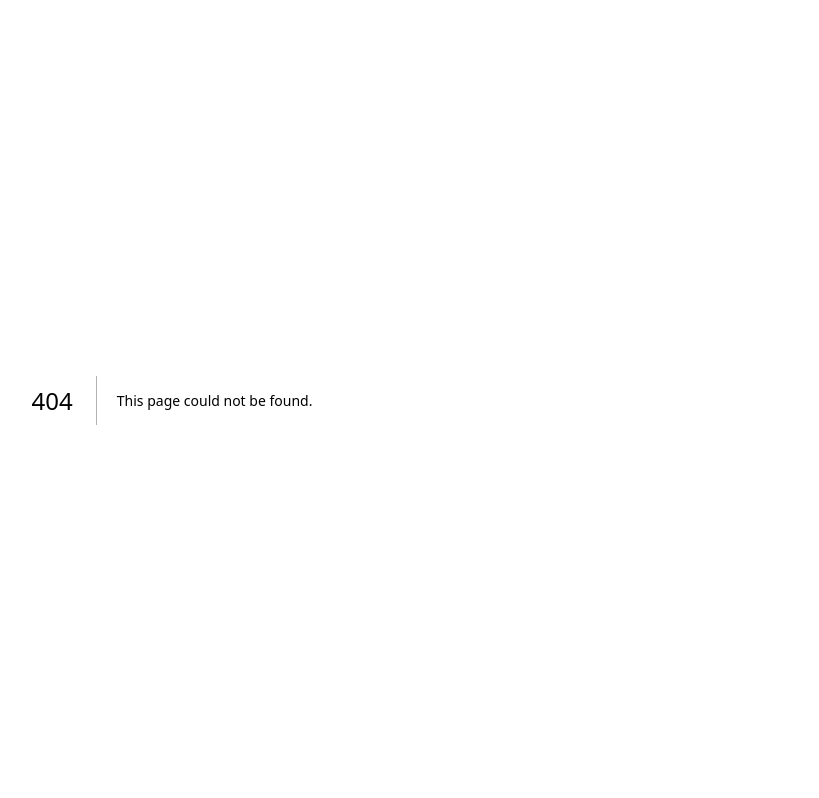
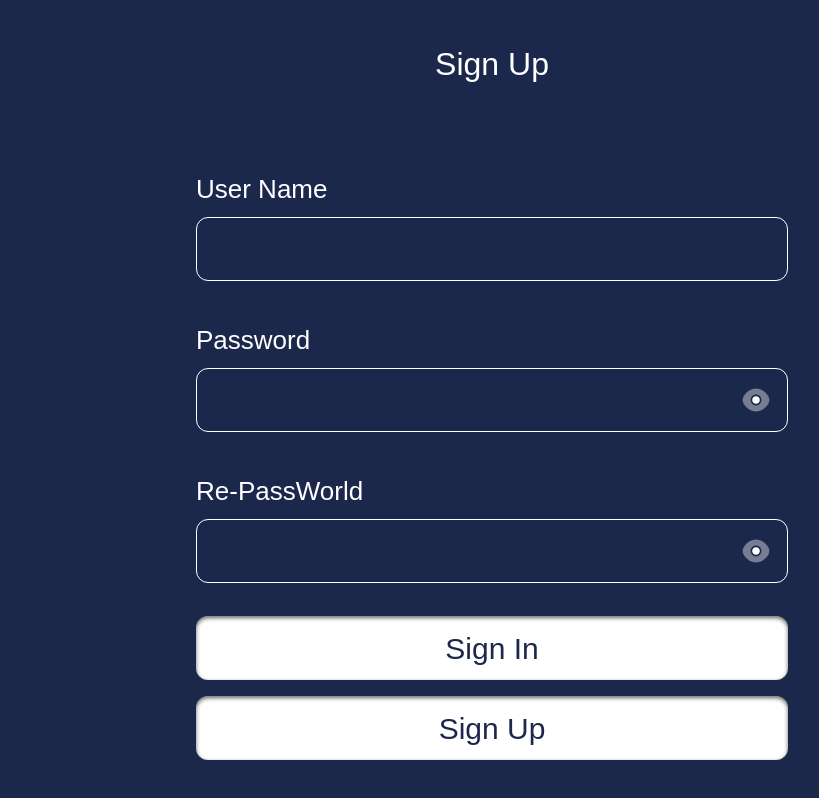
Before and after one commit to m-ehsan81/jc-app, a Next.js app: page /sign-up in a window 1280 px wide. Before the commit this address had no page. Shown: the whole page, without its empty margins (148-967 px from the left). Built offline with nearby package versions, Linux system fonts and the light colour scheme; a web font is replaced by a local one.

Commit message:
create sign up page, create auth wrapper and use in sign-up and use in sign-in page

```diff
--- a/src/app/sign-in/page.tsx
+++ b/src/app/sign-in/page.tsx
@@ -1,28 +1,15 @@
-"use client";
+import AuthWrapper from "@/components/auth-warpper";
+import { CustomInput, CustomPassInput } from "@/components/customs";
 
-import {
-  CustomButton,
-  CustomInput,
-  CustomPassInput,
-} from "@/components/customs";
-import { EyeSVG } from "@/svgs";
-import CupSVG from "@/svgs/cup";
 import Link from "next/link";
-import { useRouter } from "next/navigation";
 
 const SignIn: React.FC = () => {
-  const router = useRouter();
-
   return (
-    <div className="px-6 py-10 flex justify-between flex-col h-screen">
-      <div>
-        <p className="text-[2rem] text-center">Sign In</p>
-
-        <div className="flex flex-col gap-2 mt-[5.125rem]">
-          <CustomInput label="User Name" id="1" />
+    <AuthWrapper title="Sign In" type="sign-in">
+      <CustomInput label="User Name" />
 
       <div>
-            <CustomPassInput label="Password" id="2" />
+        <CustomPassInput label="Password" />
         <Link
           href="/forget-password"
           className="!text-[#5CF8FD] text-[1.125rem]"
@@ -30,21 +17,7 @@ const SignIn: React.FC = () => {
           Forgot your pass?
         </Link>
       </div>
-        </div>
-      </div>
-
-      <div className="flex flex-col gap-4">
-        <CustomButton onClick={() => console.log("first")} endIcon={<CupSVG />}>
-          Sign In
-        </CustomButton>
-        <CustomButton
-          onClick={() => router.push("/sign-up")}
-          startIcon={<CupSVG />}
-        >
-          Sign Up
-        </CustomButton>
-      </div>
-    </div>
+    </AuthWrapper>
   );
 };
 
--- /dev/null
+++ b/src/app/sign-up/page.tsx
@@ -0,0 +1,16 @@
+import AuthWrapper from "@/components/auth-warpper";
+import { CustomInput, CustomPassInput } from "@/components/customs";
+
+const SignUpPage: React.FC = () => {
+  return (
+    <AuthWrapper title="Sign Up" type="sign-up">
+      <CustomInput label="User Name" />
+
+      <CustomPassInput label="Password" />
+
+      <CustomPassInput label="Re-PassWorld" />
+    </AuthWrapper>
+  );
+};
+
+export default SignUpPage;
--- /dev/null
+++ b/src/components/auth-warpper/index.tsx
@@ -0,0 +1,45 @@
+"use client";
+
+import { FC, PropsWithChildren } from "react";
+import { AuthWrapperProps, typeItems } from "./type";
+import { CustomButton, CustomButtonProps } from "../customs";
+import { useRouter } from "next/navigation";
+
+const AuthWrapper: FC<PropsWithChildren<AuthWrapperProps>> = (props) => {
+  const { title, type, children } = props;
+
+  const router = useRouter();
+
+  const buttonParams = (buttonType: typeItems) => {
+    let res: Pick<CustomButtonProps, "type" | "onClick">;
+
+    if (buttonType === type) {
+      res = { type: "submit" };
+    } else {
+      res = {
+        type: "button",
+        onClick: () =>
+          router.push(type === "sign-in" ? "/sign-up" : "/sign-in"),
+      };
+    }
+
+    return res;
+  };
+
+  return (
+    <div className="px-6 py-10 flex justify-between flex-col h-screen">
+      <div>
+        <p className="text-[2rem] text-center">{title}</p>
+
+        <div className="flex flex-col gap-2 mt-[5.125rem]">{children}</div>
+      </div>
+
+      <div className="flex flex-col gap-4">
+        <CustomButton {...buttonParams("sign-in")}>Sign In</CustomButton>
+        <CustomButton {...buttonParams("sign-up")}>Sign Up</CustomButton>
+      </div>
+    </div>
+  );
+};
+
+export default AuthWrapper;
--- /dev/null
+++ b/src/components/auth-warpper/type.ts
@@ -0,0 +1,6 @@
+export type typeItems = "sign-in" | "sign-up";
+
+export interface AuthWrapperProps {
+  title: string;
+  type: typeItems;
+}
--- a/src/components/customs/index.ts
+++ b/src/components/customs/index.ts
@@ -2,3 +2,5 @@ export { default as CustomButton } from "./custom-button";
 export { default as CustomIconButton } from "./custom-icon-button";
 export { default as CustomInput } from "./custom-input";
 export { default as CustomPassInput } from "./custom-pass-input";
+
+export * from "./custom-button/type";
```
Lines whose indentation alone changed are shown as unchanged.
